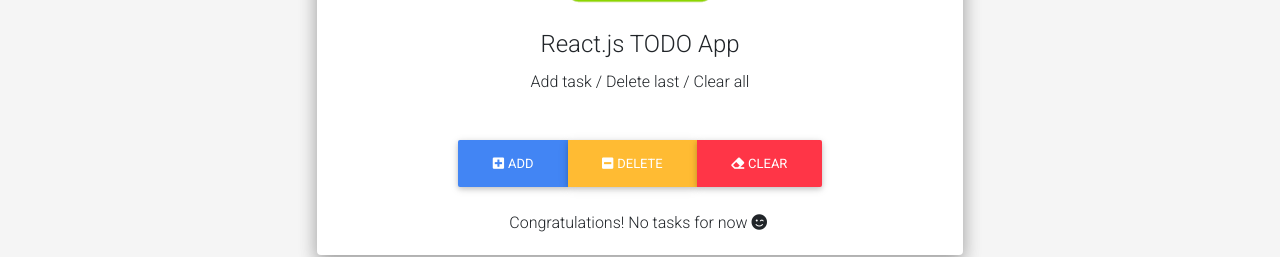
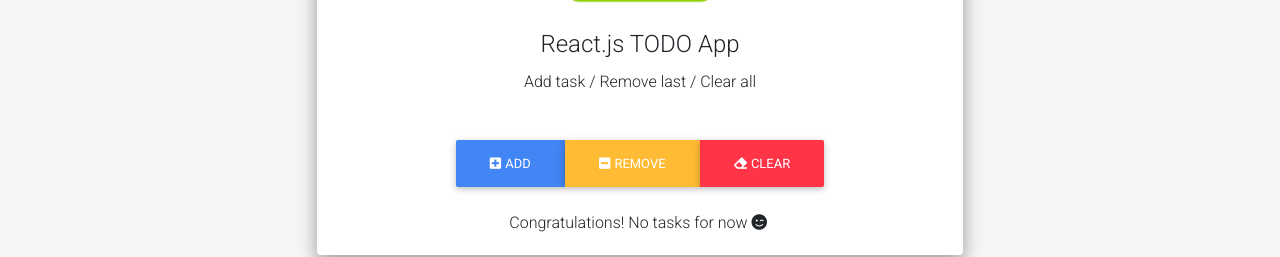
Before and after one commit to Misiek40k/react.js-todo-app, a React (Create React App) app: page / in a window 1280 px wide. Shown: the part 431-688 px from the top of the page. Built offline with nearby package versions, Linux system fonts and the light colour scheme.

Commit message:
delete changed to remove

```diff
--- a/src/components/btnGroup.js
+++ b/src/components/btnGroup.js
@@ -13,7 +13,7 @@
                     <MDBBtn color="primary btn" onClick={this.props.addClick} >
                         <MDBIcon icon="plus-square" className="mr-1" />Add</MDBBtn>
                     <MDBBtn color="warning btn" onClick={this.props.deleteClick}>
-                        <MDBIcon icon="minus-square" className="mr-1" />Delete</MDBBtn>
+                        <MDBIcon icon="minus-square" className="mr-1" />Remove</MDBBtn>
                     <MDBBtn color="danger btn" onClick={this.props.clearClick}>
                         <MDBIcon icon="eraser" className="mr-1" />Clear</MDBBtn>
                 </MDBBtnGroup>
--- a/src/components/title.js
+++ b/src/components/title.js
@@ -13,7 +13,7 @@
                 </MDBCol>
             </MDBRow>
             <MDBCardTitle>React.js TODO App</MDBCardTitle>
-            <p className="pb-4">Add task / Delete last / Clear all</p>
+            <p className="pb-4">Add task / Remove last / Clear all</p>
         </div>
     );
 }
```
